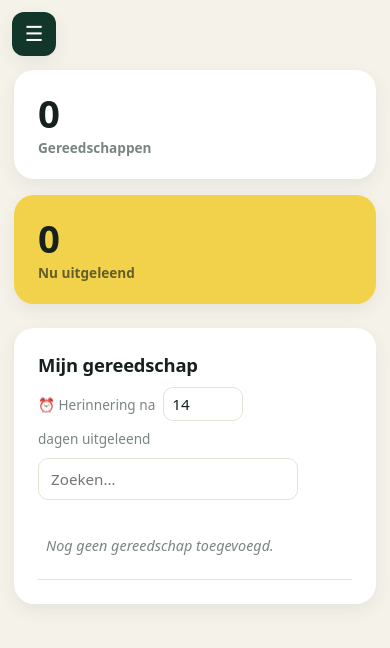
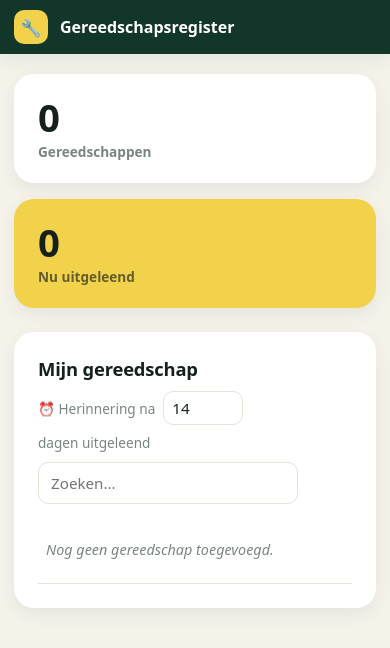
Before and after one commit to RichardVerkerk/Gereedschap, a plain HTML site: page index.html in a window 390 px wide. Drawn offline with Linux system fonts and the light colour scheme.

Commit message:
Nog een menu fix

```diff
--- a/index.html
+++ b/index.html
@@ -160,12 +160,24 @@
   .detail-grid .v { font-size: .88rem; }
 
   /* ---------- Hamburger-menu (kleine schermen) ---------- */
+  .topbar {
+    display: none;
+    position: fixed; top: 0; left: 0; right: 0; z-index: 60;
+    background: var(--green-800); color: #fff;
+    padding: 10px 14px; gap: 12px; align-items: center;
+    box-shadow: var(--shadow);
+  }
+  .topbar .logo {
+    width: 34px; height: 34px; border-radius: 10px; background: var(--yellow);
+    display: flex; align-items: center; justify-content: center; font-size: 1.05rem;
+    flex-shrink: 0;
+  }
+  .topbar .title { font-size: 1rem; font-weight: 700; flex: 1; min-width: 0; white-space: nowrap; overflow: hidden; text-overflow: ellipsis; }
   .hamburger {
     display: none;
-    position: fixed; top: 12px; left: 12px; z-index: 60;
-    width: 44px; height: 44px; border: none; border-radius: 12px;
-    background: var(--green-800); color: #fff; font-size: 1.3rem;
-    cursor: pointer; box-shadow: var(--shadow); align-items: center; justify-content: center;
+    width: 40px; height: 40px; border: none; border-radius: 10px;
+    background: rgba(255,255,255,.14); color: #fff; font-size: 1.25rem;
+    cursor: pointer; align-items: center; justify-content: center; flex-shrink: 0;
   }
   .backdrop {
     display: none;
@@ -176,19 +188,20 @@
 
   @media (max-width: 820px) {
     .layout { flex-direction: column; }
-    .hamburger { display: flex; }
+    .topbar { display: flex; }
+    .sidebar .brand { display: none; }
     .sidebar {
       position: fixed; left: 0; top: 0; bottom: 0; height: 100vh;
       z-index: 50; transform: translateX(-105%);
       transition: transform .2s ease;
-      box-shadow: none;
+      box-shadow: none; padding-top: 20px;
     }
     .sidebar.open { transform: none; box-shadow: 0 0 40px rgba(0,0,0,.35); }
     .tabs { flex-direction: column; }
     .tabs button { width: 100%; padding: 11px 16px; }
     .sidebar-footer { margin-top: auto; flex-direction: column; width: 100%; }
     .sidebar-footer .btn { width: 100%; }
-    main { padding: 70px 14px 18px; max-width: 100%; }
+    main { padding: 74px 14px 18px; max-width: 100%; }
   }
   @media (max-width: 640px) {
     table, thead, tbody, tr, td, th { display: block; }
@@ -199,7 +212,11 @@
 </style>
 </head>
 <body>
-<button class="hamburger" id="hamburgerBtn" onclick="toggleMenu()" aria-label="Menu">☰</button>
+<div class="topbar">
+  <button class="hamburger" id="hamburgerBtn" onclick="toggleMenu()" aria-label="Menu">☰</button>
+  <div class="logo">🔧</div>
+  <div class="title">Gereedschapsregister</div>
+</div>
 <div class="backdrop" id="backdrop" onclick="toggleMenu(false)"></div>
 <div class="layout">
   <aside class="sidebar">
@@ -511,6 +528,7 @@ function toggleMenu(force) {
   const open = force !== undefined ? force : !document.querySelector('.sidebar').classList.contains('open');
   document.querySelector('.sidebar').classList.toggle('open', open);
   document.getElementById('backdrop').classList.toggle('show', open);
+  document.querySelector('.topbar').style.visibility = open ? 'hidden' : 'visible';
 }
 
 // ---------- Tabs ----------
```
